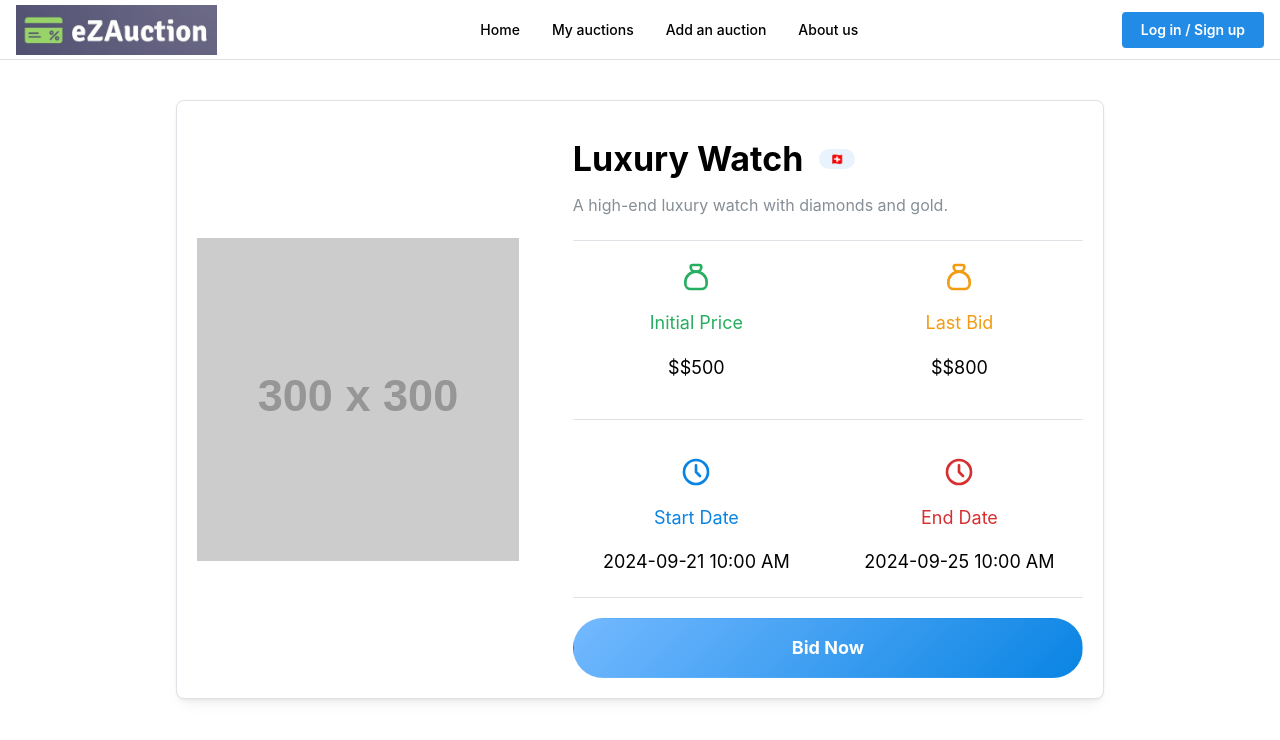
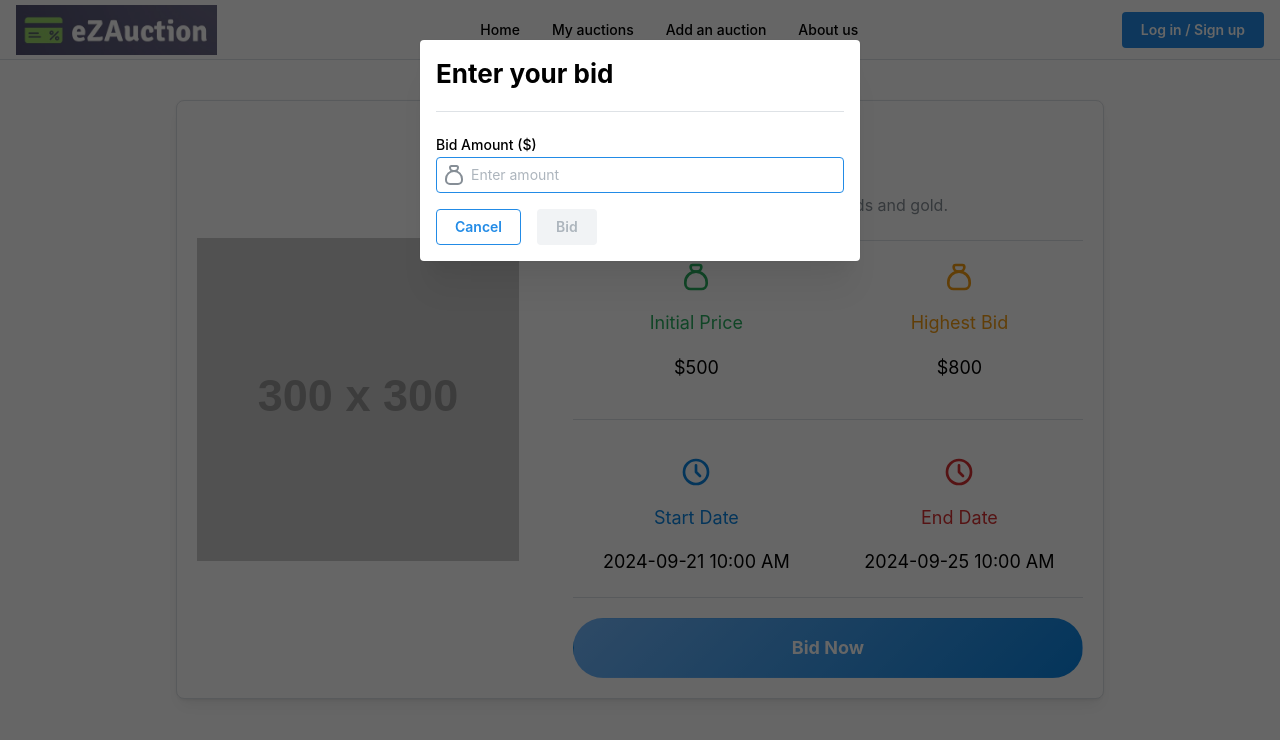
Before and after one commit to azakalik/TP-Cloud-Computing, a React (Vite) app in the folder frontend/: page /auction/1 in a window 1280 px wide. Both pictures are taken after a click on the button "Bid Now". Shown: the top 740 px of the page. Built offline with nearby package versions, Linux system fonts and the light colour scheme.

Commit message:
Modal for bidding

```diff
--- a/frontend/src/api.ts
+++ b/frontend/src/api.ts
@@ -8,7 +8,7 @@ const fakeAuctions: AuctionCardType[] = [
     title: 'Luxury Watch',
     description: 'A high-end luxury watch with diamonds and gold.',
     countryFlag: '🇨🇭',
-    initialPrice: '$500',
+    initialPrice: '500',
     initialTime: '2024-09-21 10:00 AM',
     endTime: '2024-09-25 10:00 AM',
   },
@@ -18,7 +18,7 @@ const fakeAuctions: AuctionCardType[] = [
     title: 'Vintage Car',
     description: 'Classic vintage car from the 1960s.',
     countryFlag: '🇺🇸',
-    initialPrice: '$10,000',
+    initialPrice: '10,000',
     initialTime: '2024-09-20 09:00 AM',
     endTime: '2024-09-30 09:00 AM',
   },
@@ -28,7 +28,7 @@ const fakeAuctions: AuctionCardType[] = [
    title: 'Modern Art Piece',
    description: 'An abstract painting by a famous contemporary artist.',
    countryFlag: '🇪🇸',
-   initialPrice: '$3,000',
+   initialPrice: '3,000',
    initialTime: '2024-09-19 02:00 PM',
    endTime: '2024-09-26 02:00 PM',
  },
@@ -38,7 +38,7 @@ const fakeAuctions: AuctionCardType[] = [
    title: 'Rare Coin Collection',
    description: 'A set of rare coins from around the world.',
    countryFlag: '🇬🇧',
-   initialPrice: '$1,500',
+   initialPrice: '1,500',
    initialTime: '2024-09-18 11:00 AM',
    endTime: '2024-09-24 11:00 AM',
  },
@@ -48,7 +48,7 @@ const fakeAuctions: AuctionCardType[] = [
    title: 'Signed Sports Memorabilia',
    description: 'A jersey signed by a legendary football player.',
    countryFlag: '🇧🇷',
-   initialPrice: '$2,500',
+   initialPrice: '2,500',
    initialTime: '2024-09-15 09:00 AM',
    endTime: '2024-09-22 09:00 AM',
  },
@@ -62,7 +62,7 @@ const fakeUserAuctions: AuctionCardType[] = [
      title: 'Exotic Beach Resort Stay',
      description: 'A week-long stay at a luxury beach resort.',
      countryFlag: '🇹🇭',
-     initialPrice: '$1,200',
+     initialPrice: '1,200',
      initialTime: '2024-10-01 08:00 AM',
      endTime: '2024-10-15 08:00 AM',
    },
@@ -72,7 +72,7 @@ const fakeUserAuctions: AuctionCardType[] = [
      title: 'Fine Wine Collection',
      description: 'A selection of rare wines from around the world.',
      countryFlag: '🇫🇷',
-     initialPrice: '$800',
+     initialPrice: '800',
      initialTime: '2024-10-02 03:00 PM',
      endTime: '2024-10-10 03:00 PM',
    },
@@ -82,7 +82,7 @@ const fakeUserAuctions: AuctionCardType[] = [
      title: 'Luxury Yacht Experience',
      description: 'A day on a luxury yacht with gourmet dining.',
      countryFlag: '🇮🇹',
-     initialPrice: '$5,000',
+     initialPrice: '5,000',
      initialTime: '2024-10-05 11:00 AM',
      endTime: '2024-10-12 11:00 AM',
    },
@@ -92,7 +92,7 @@ const fakeUserAuctions: AuctionCardType[] = [
      title: 'High-End Camera Kit',
      description: 'A professional camera kit for photography enthusiasts.',
      countryFlag: '🇯🇵',
-     initialPrice: '$1,500',
+     initialPrice: '1,500',
      initialTime: '2024-10-03 01:00 PM',
      endTime: '2024-10-08 01:00 PM',
    },
@@ -102,7 +102,7 @@ const fakeUserAuctions: AuctionCardType[] = [
      title: 'Concert VIP Tickets',
      description: 'Two VIP tickets to an exclusive concert.',
      countryFlag: '🇦🇺',
-     initialPrice: '$600',
+     initialPrice: '600',
      initialTime: '2024-10-04 05:00 PM',
      endTime: '2024-10-11 05:00 PM',
    },
@@ -114,8 +114,8 @@ const fakeAuctionDetail: AuctionDetailType = {
   title: 'Luxury Watch',
   description: 'A high-end luxury watch with diamonds and gold.',
   countryFlag: '🇨🇭',
-  initialPrice: '$500',
-  lastBid: '$800',
+  initialPrice: '500',
+  highestBid: '800',
   initialTime: '2024-09-21 10:00 AM',
   endTime: '2024-09-25 10:00 AM',
 };
--- a/frontend/src/pages/AuctionDetailPage.tsx
+++ b/frontend/src/pages/AuctionDetailPage.tsx
@@ -12,6 +12,8 @@ import {
   Stack,
   Grid,
   Divider,
+  Modal,
+  NumberInput,
 } from "@mantine/core";
 import { IconClock, IconMoneybag } from "@tabler/icons-react";
 import { fetchAuctionDetail } from "../api";
@@ -19,8 +21,43 @@ import AuctionDetailType from "../types/AuctionDetailType";
 
 const AuctionDetailPage: React.FC = () => {
   const { id } = useParams<{ id: string }>(); // Grab the bid id from the URL
-  const [auctionDetail, setAuctionDetail] = useState<AuctionDetailType | null>(null);
-  const [loading, setLoading] = useState(true);
+  const [auctionDetail, setAuctionDetail] = useState<AuctionDetailType | null>(
+    null
+  );
+  const [loading, setLoading] = useState<boolean>(true);
+  const [bidModalOpened, setBidModalOpened] = useState<boolean>(false);
+  const [minBidAmount, setMinBidAmount] = useState<number>(0);
+  const [bidAmount, setBidAmount] = useState<number|string>('');
+  const [uploadingBid, setUploadingBid] = useState<boolean>(false);
+  const [bidSuccessful, setBidSuccessful] = useState<boolean>(false);
+  const [disableBidButton, setDisableBidButton] = useState<boolean>(false);
+
+  const handleBid = async () => {
+    setUploadingBid(true);
+    // Simulate an API call
+    await new Promise((resolve) => setTimeout(resolve, 1000));
+    setUploadingBid(false);
+    setBidSuccessful(true);
+  };
+
+  const handleCloseModal = () => {
+    setBidModalOpened(false);
+    setBidAmount('');
+    setBidSuccessful(false);
+  };
+
+  useEffect(() => {
+    const handleDisableBidButton = () => {
+      if (typeof bidAmount === "string") {
+        return true;
+      }
+      if (bidAmount <= minBidAmount) {
+        return true;
+      }
+      return false;
+    }
+    setDisableBidButton(handleDisableBidButton());
+  }, [bidAmount, minBidAmount]);
 
   useEffect(() => {
     fetchAuctionDetail(id!).then((data) => {
@@ -28,6 +65,18 @@ const AuctionDetailPage: React.FC = () => {
       setLoading(false);
     }); // Fetch the bid details when the component mounts
   }, [id]);
+
+  // Set the initial bid amount when the auction details are loaded
+  useEffect(() => {
+    if (!auctionDetail) {
+      return;
+    }
+    if (auctionDetail.highestBid === null) {
+      return;
+    }
+
+    setMinBidAmount(auctionDetail.highestBid);
+  }, [auctionDetail, bidAmount]);
 
   if (loading) {
     return <Text>Loading...</Text>;
@@ -38,7 +87,7 @@ const AuctionDetailPage: React.FC = () => {
   }
 
   return (
-    <Container mb='30'>
+    <Container mb="30">
       <Card shadow="sm" padding="lg" radius="md" withBorder>
         <Grid align="center">
           <Grid.Col span={4.5}>
@@ -61,9 +110,9 @@ const AuctionDetailPage: React.FC = () => {
 
             <Grid>
               <Grid.Col span={6}>
-                <Stack align="center" spacing={5}>
+                <Stack align="center">
                   <IconMoneybag size={32} color="#27AE60" />
-                  <Text size="lg" weight={600} color="#27AE60">
+                  <Text size="lg" color="#27AE60">
                     Initial Price
                   </Text>
                   <Text size="lg">${auctionDetail.initialPrice}</Text>
@@ -71,12 +120,12 @@ const AuctionDetailPage: React.FC = () => {
               </Grid.Col>
 
               <Grid.Col span={6}>
-                <Stack align="center" spacing={5}>
+                <Stack align="center">
                   <IconMoneybag size={32} color="#F39C12" />
-                  <Text size="lg" weight={600} color="#F39C12">
-                    Last Bid
+                  <Text size="lg" color="#F39C12">
+                    Highest Bid
                   </Text>
-                  <Text size="lg">${auctionDetail.lastBid}</Text>
+                  <Text size="lg">${auctionDetail.highestBid}</Text>
                 </Stack>
               </Grid.Col>
 
@@ -85,9 +134,9 @@ const AuctionDetailPage: React.FC = () => {
               </Grid.Col>
 
               <Grid.Col span={6}>
-                <Stack align="center" spacing={5}>
+                <Stack align="center">
                   <IconClock size={32} color="#0984e3" />
-                  <Text size="lg" weight={600} color="#0984e3">
+                  <Text size="lg" color="#0984e3">
                     Start Date
                   </Text>
                   <Text size="lg">{auctionDetail.initialTime}</Text>
@@ -95,9 +144,9 @@ const AuctionDetailPage: React.FC = () => {
               </Grid.Col>
 
               <Grid.Col span={6}>
-                <Stack align="center" spacing={5}>
+                <Stack align="center">
                   <IconClock size={32} color="#d63031" />
-                  <Text size="lg" weight={600} color="#d63031">
+                  <Text size="lg" color="#d63031">
                     End Date
                   </Text>
                   <Text size="lg">{auctionDetail.endTime}</Text>
@@ -112,6 +161,7 @@ const AuctionDetailPage: React.FC = () => {
               size="xl"
               radius="xl"
               fullWidth
+              onClick={() => setBidModalOpened(true)} // Open the modal on click
               style={{
                 background: "linear-gradient(135deg, #74b9ff 0%, #0984e3 100%)",
                 fontWeight: "bold",
@@ -123,6 +173,59 @@ const AuctionDetailPage: React.FC = () => {
             </Button>
           </Grid.Col>
         </Grid>
+
+        {/* Modal for bidding */}
+        <Modal
+          opened={bidModalOpened}
+          onClose={() => {}} // don't allow closing by clicking outside
+          withCloseButton={false}
+        >
+          {bidSuccessful ? (
+            <>
+              <Title order={2}>Bid successful!</Title>
+              <Divider my="20" />
+              <Text size="lg">
+                Your bid of ${bidAmount} has been successfully placed.
+              </Text>
+              <Group mt="md">
+                <Button onClick={handleCloseModal}>Close</Button>
+              </Group>
+            </>
+          ) : (
+            <>
+              <Title order={2}>Enter your bid</Title>
+              <Divider my="20" />
+              <NumberInput
+                label="Bid Amount ($)"
+                onChange={setBidAmount}
+                value={bidAmount}
+                placeholder="Enter amount"
+                min={minBidAmount}
+                prefix="$"
+                allowNegative={false}
+                decimalScale={2} // Allow only 2 decimal places
+                defaultValue={2.2}
+                decimalSeparator="."
+                thousandSeparator=","
+                leftSection={<IconMoneybag />}
+                hideControls
+                error={disableBidButton && typeof bidAmount === "number" ? "Bid amount must be greater than the highest bid" : null}
+              />
+              <Group mt="md">
+                <Button
+                  variant="outline"
+                  onClick={handleCloseModal}
+                  disabled={uploadingBid}
+                >
+                  Cancel
+                </Button>
+                <Button onClick={handleBid} loading={uploadingBid} disabled={disableBidButton}>
+                  Bid
+                </Button>
+              </Group>
+            </>
+          )}
+        </Modal>
       </Card>
     </Container>
   );
--- a/frontend/src/types/AuctionCardType.ts
+++ b/frontend/src/types/AuctionCardType.ts
@@ -4,7 +4,7 @@ type AuctionCardType = {
    title: string;
    description: string;
    countryFlag: string;
-   initialPrice: string;
+   initialPrice: number;
    initialTime: string;
    endTime: string;
  }
--- a/frontend/src/types/AuctionDetailType.tsx
+++ b/frontend/src/types/AuctionDetailType.tsx
@@ -4,8 +4,8 @@ type AuctionDetailType = {
    title: string;
    description: string;
    countryFlag: string;
-   initialPrice: string;
-   lastBid: string;
+   initialPrice: number;
+   highestBid: number;
    initialTime: string;
    endTime: string;
  }
```
